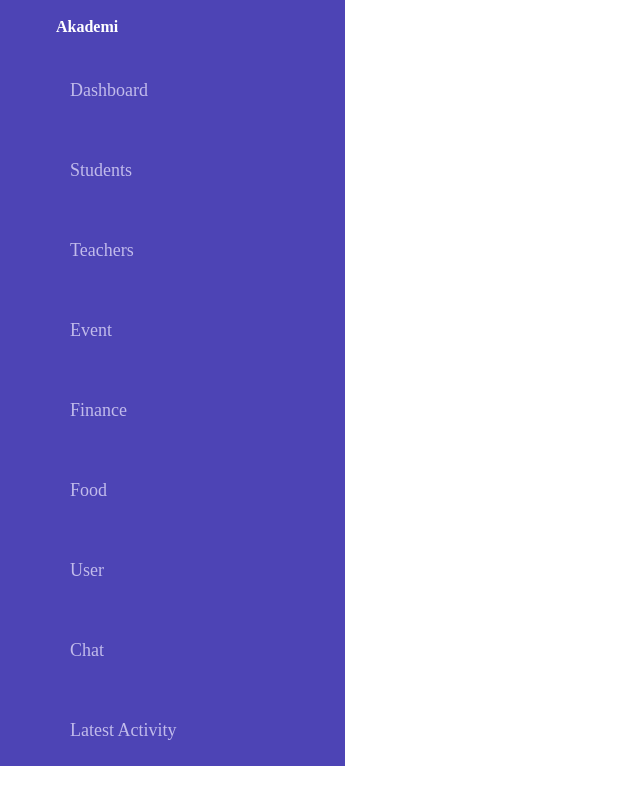
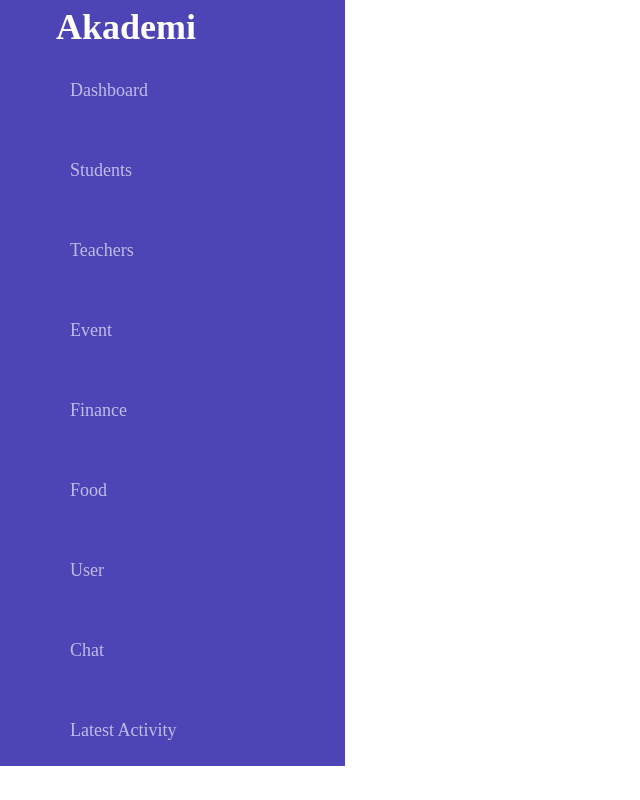
Before and after one commit to jerry-dev/akademi, a React app: page / in a window 1280 px wide. Shown: the whole page, without its empty margins (0-640 px from the left). Built offline with nearby package versions, Linux system fonts and the light colour scheme.

Commit message:
Add “rem” to the heading values within src/index.css

```diff
--- a/src/index.css
+++ b/src/index.css
@@ -19,12 +19,12 @@
     --linear-gradient-3-color-2: rgba(48, 57, 114, 1);
     --font-size-1: 1.125rem;
     --font-size-2: 0.875rem;
-    --heading-size-1: 3;
-    --heading-size-2: 2.5;
-    --heading-size-3: 2.25;
-    --heading-size-4: 1.5;
-    --heading-size-5: 1.125;
-    --heading-size-6: 0.875;
+    --heading-size-1: 3rem;
+    --heading-size-2: 2.5rem;
+    --heading-size-3: 2.25rem;
+    --heading-size-4: 1.5rem;
+    --heading-size-5: 1.125rem;
+    --heading-size-6: 0.875rem;
 }
 
 html {
```
